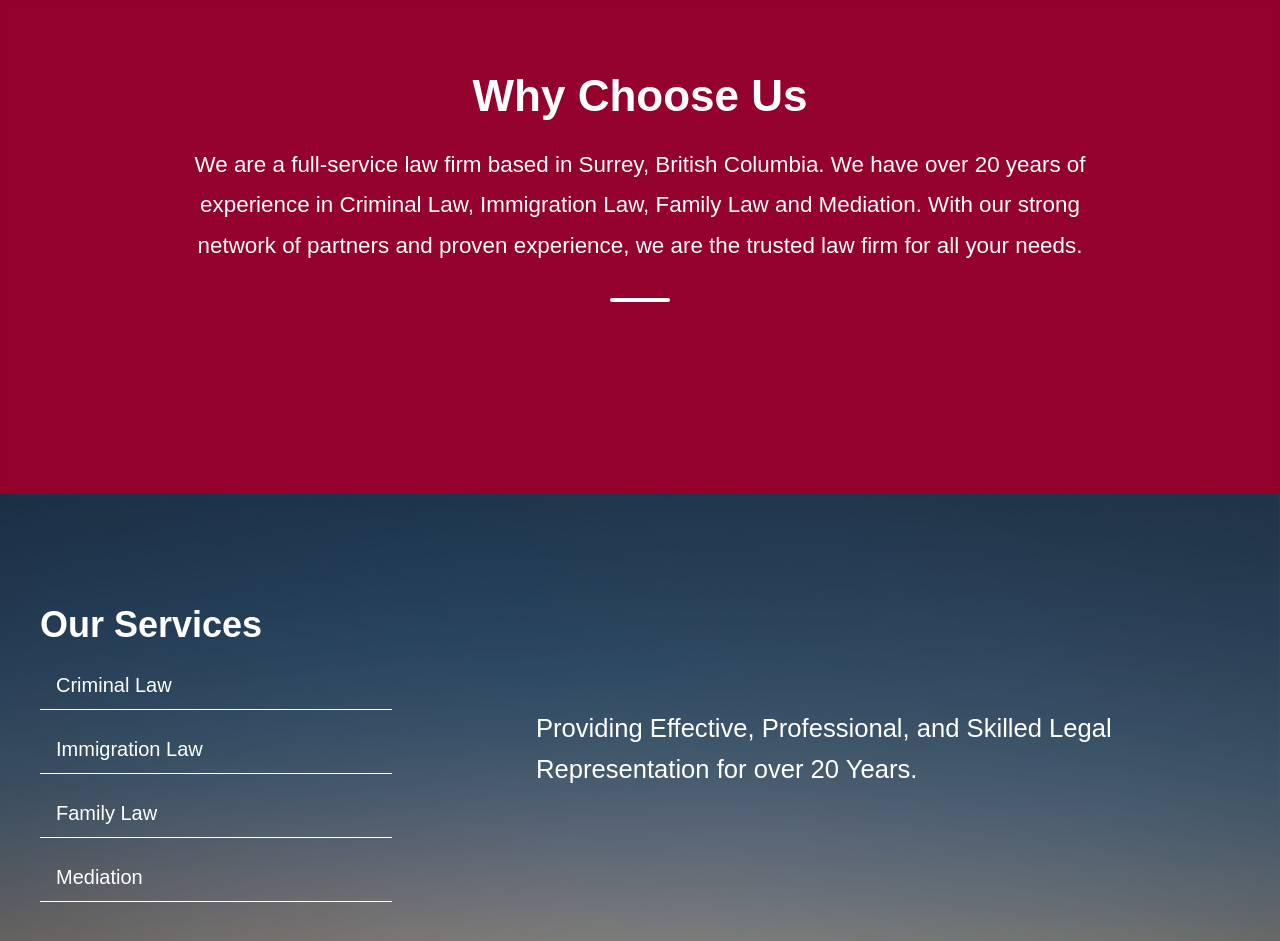
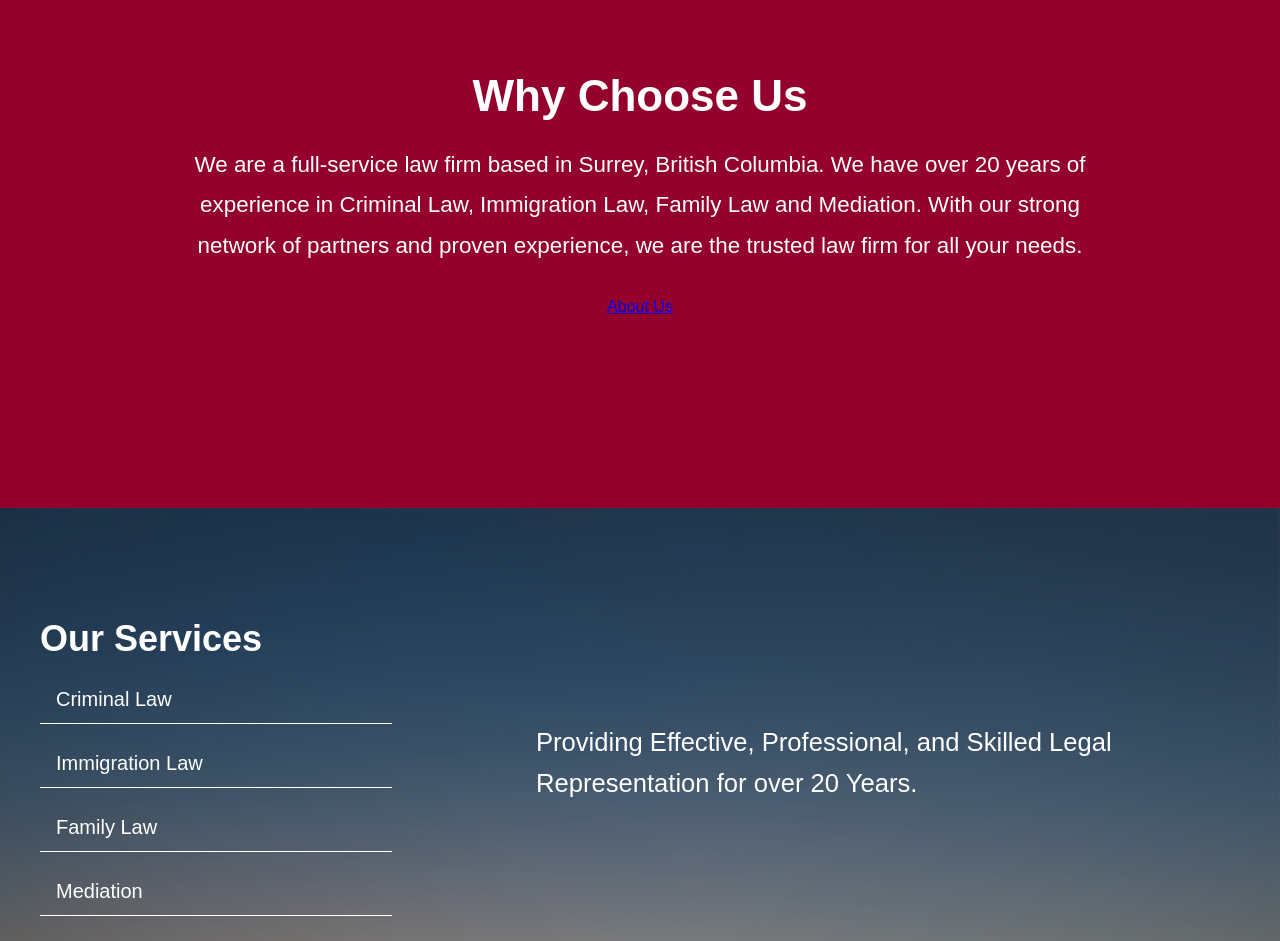
Before and after one commit to prince1352/prince1352.github.io, a plain HTML site: page index.html in a window 1280 px wide. Shown: the part 1063-2004 px from the top of the page. Drawn offline with Linux system fonts and the light colour scheme.

Commit message:
index.html

```diff
--- a/index.html
+++ b/index.html
@@ -5,10 +5,16 @@
   <meta name="viewport" content="width=device-width, initial-scale=1.0" />
   <title>Sandhu Law and Mediation</title>
   <link rel="stylesheet" href="style.css" />
+  <style>
+    html {
+      scroll-behavior: smooth;
+    }
+  </style>
 </head>
 <body>
   <!-- Header -->
   <header>
+    <div class="header-overlay"></div>
     <div class="header-container">
       <div class="logo">Sandhu Law and Mediation</div>
       <nav>
@@ -31,7 +37,7 @@
               <li><a href="#">Aman Sandhu</a></li>
             </ul>
           </li>
-          <li><a href="#">About Us</a></li>
+          <li><a href="#about-section">About Us</a></li>
           <li><a href="#">Resources</a></li>
           <li><a href="#">Contact Us</a></li>
         </ul>
@@ -50,14 +56,16 @@
   </section>
 
   <!-- About Section -->
-  <section class="about-section">
+  <section id="about-section" class="about-section">
     <div class="about-overlay"></div>
     <div class="about-content">
       <h2>Why Choose Us</h2>
       <p>
         We are a full-service law firm based in Surrey, British Columbia. We have over 20 years of experience in Criminal Law, Immigration Law, Family Law and Mediation. With our strong network of partners and proven experience, we are the trusted law firm for all your needs.
       </p>
-      <div class="divider"></div>
+      <div class="about-button">
+        <a href="#about-section">About Us</a>
+      </div>
     </div>
   </section>
 
@@ -113,6 +121,7 @@
     const items = document.querySelectorAll('.service-item');
     const descriptions = document.querySelectorAll('.description');
     const defaultDesc = document.querySelector('.description.default');
+    const servicesSection = document.querySelector('.services-parallax');
 
     items.forEach(item => {
       item.addEventListener('mouseenter', () => {
@@ -128,8 +137,6 @@
       defaultDesc.style.display = 'block';
     });
 
-    // Scroll animation for services section
-    const servicesSection = document.querySelector('.services-parallax');
     window.addEventListener('scroll', () => {
       const rect = servicesSection.getBoundingClientRect();
       const windowHeight = window.innerHeight;
```
